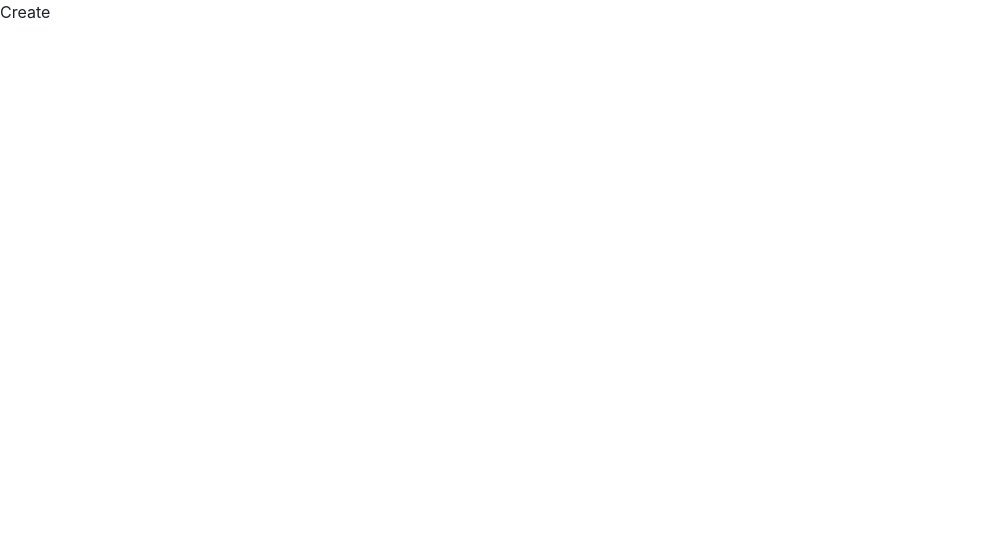
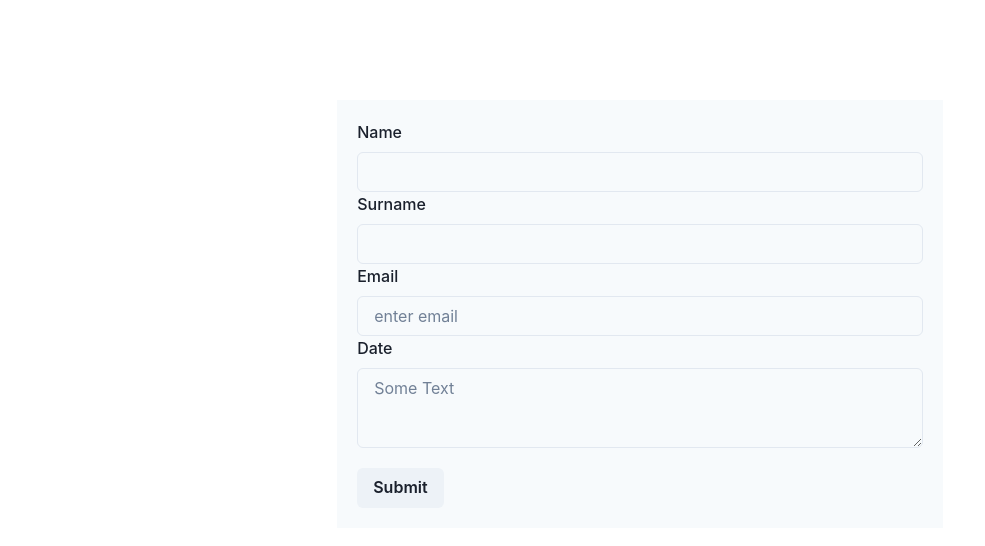
Before and after one commit to nelsonsakhile/doc_project, a React (Vite) app in the folder client/: page /create in a window 1280 px wide. Shown: the top 546 px of the page, without its empty margins (0-985 px from the left). Built offline with nearby package versions, Linux system fonts and the light colour scheme.

Commit message:
Add Create Form

```diff
--- a/client/src/pages/Create.jsx
+++ b/client/src/pages/Create.jsx
@@ -1,5 +1,34 @@
+import {Container, FormControl, FormLabel, Input, FormHelperText, Textarea, Button} from "@chakra-ui/react"
+import {Form} from "react-router-dom"
 export default function Create() {
   return (
-    <div>Create</div>
+  <Container p="20px" mt="100px" bg="gray.50">
+    <Form>
+      <FormControl>
+      <FormLabel>Name</FormLabel>
+      <Input type="text" name="name"/>
+      </FormControl>
+
+      <FormControl>
+      <FormLabel>Surname</FormLabel>
+      <Input type="text" name="Surname"/>
+      </FormControl>
+
+      <FormControl>
+      <FormLabel>Email</FormLabel>
+      <Input placeholder="enter email" type="text" name="name"/>
+      </FormControl>
+
+      <FormControl>
+      <FormLabel>Date</FormLabel>
+      <Textarea placeholder="Some Text" name="name"/>
+      </FormControl>
+      <Button
+        mt="20px"
+      >
+      Submit
+      </Button>
+    </Form>
+  </Container>
   )
 }
--- a/client/src/pages/Dashboard.jsx
+++ b/client/src/pages/Dashboard.jsx
@@ -1,15 +1,11 @@
 import { SimpleGrid, Box, Text } from "@chakra-ui/react"
-import {useEffect, useState} from "react"
+
 
 export default function Dashboard() {
 
  return(
-      <div>
+      <SimpleGrid>
 
-
-          <p>
-            appointments
-          </p>
-      </div>
+      </SimpleGrid>
   )
 }
--- a/client/src/pages/Home.tsx
+++ b/client/src/pages/Home.tsx
@@ -42,21 +42,21 @@ export default function CallToActionWithVideo() {
                 bg: 'blue.400',
                 zIndex: -1,
               }}>
-              Write once,
+              WELCOME TO,
             </Text>
             <br />
             <Text as={'span'} color={'blue.400'}>
-              use everywhere!
+              Royal Health!
             </Text>
           </Heading>
           <Text color={'gray.500'}>
-            Snippy is a rich coding snippets app that lets you create your own code
-            snippets, categorize them, and even sync them in the cloud so you can use them
-            anywhere. All that is free!
+            The Button Below takes you to a page with a form to create an Appointment and all Appointments can be viewed in the dashboard
           </Text>
           <Stack spacing={{ base: 4, sm: 6 }} direction={{ base: 'column', sm: 'row' }}>
             <Button
               rounded={'full'}
+              as="a"
+              href="create"
               size={'lg'}
               fontWeight={'normal'}
               px={6}
--- a/client/src/pages/Sidebar.tsx
+++ b/client/src/pages/Sidebar.tsx
@@ -76,7 +76,7 @@ const SidebarContent = ({ onClose, ...rest }: SidebarProps) => {
         <CloseButton display={{ base: 'flex', md: 'none' }} onClick={onClose} />
       </Flex>
       {LinkItems.map((link) => (
-        <NavItem key={link.name} icon={link.icon} to = {link.path}>
+        <NavItem as="a" href={link.path} key={link.name} icon={link.icon}>
           {link.name}
         </NavItem>
       ))}
@@ -84,11 +84,9 @@ const SidebarContent = ({ onClose, ...rest }: SidebarProps) => {
   )
 }
 
-const NavItem = ({ icon, children, ...rest }: NavItemProps) => {
+const NavItem = ({ icon, path, children, ...rest }: NavItemProps) => {
   return (
     <Box
-      as="a"
-      href="#"
       style={{ textDecoration: 'none' }}
       _focus={{ boxShadow: 'none' }}>
       <Flex
```
